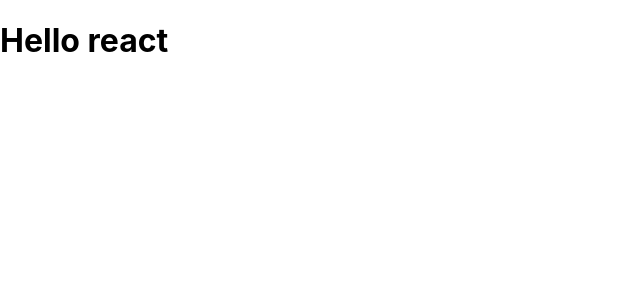
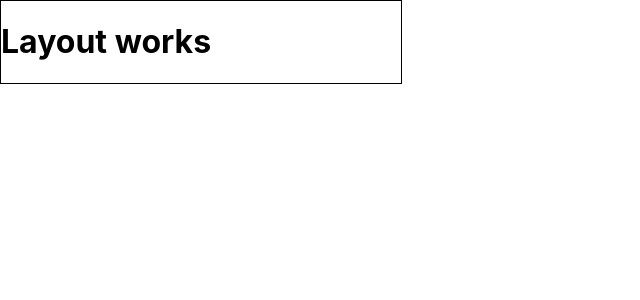
Before and after one commit to cabfran/quizes, a React app: page / in a window 1280 px wide. Shown: the top 300 px of the page, without its empty margins (0-640 px from the left). Built offline with nearby package versions, Linux system fonts and the light colour scheme.

Commit message:
create Layout

```diff
--- a/src/App.js
+++ b/src/App.js
@@ -1,12 +1,15 @@
 import React, { Component } from 'react';
-
+import Layout from './hoc/Layout/Layout'
 
 class App extends Component {
   render (){
     return (
-      <div className="App">
-<h1>Hello react</h1>
-      </div>
+      <Layout>
+
+
+        <div style ={{width: 400, border: '1px solid black'}}>
+          <h1>Layout works</h1> </div>
+      </Layout>
     )
   }
 }
--- /dev/null
+++ b/src/hoc/Layout/Layout.css
@@ -0,0 +1,13 @@
+.Layout {
+height: 100vh;
+display: flex;
+flex-direction: column;
+
+}
+
+
+.Layout main {
+display: flex;
+flex-direction: column;
+flex-grow: 1;
+}
--- /dev/null
+++ b/src/hoc/Layout/Layout.js
@@ -0,0 +1,16 @@
+import React, {Component} from 'react'
+
+
+
+class Layout extends Component {
+render (){
+    return (
+        <div>
+            <main>
+                {this.props.children}
+            </main>
+        </div>
+    )
+}
+}
+export default Layout
```
